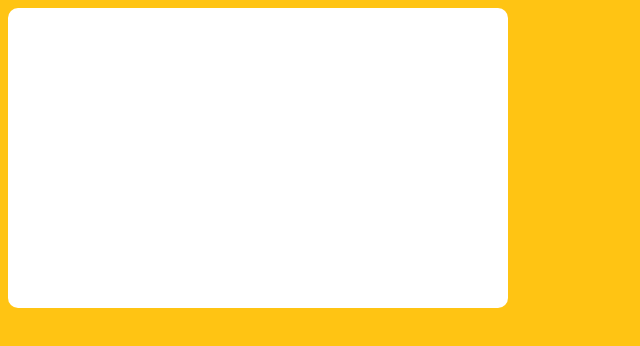
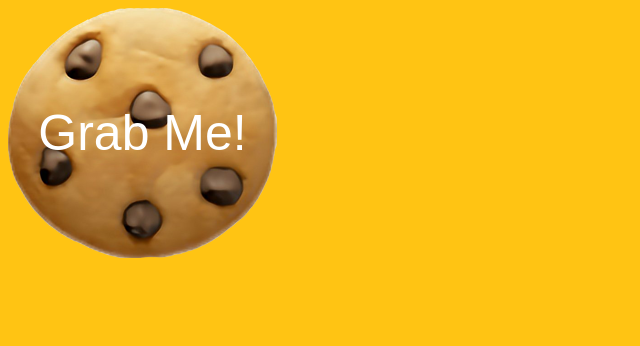
Before and after one commit to Nickchen2016/cookielearner, a plain HTML site: page app.html in a window 1280 px wide. Shown: the whole page, without its empty margins (0-640 px from the left). Drawn offline with Linux system fonts and the light colour scheme.

Commit message:
add cookie img

```diff
--- a/app.html
+++ b/app.html
@@ -13,6 +13,9 @@
 
 <body>
     <!-- <text>hello world!</text> -->
-    <div id="popup-window"></div>
+    <div id="popup-window">
+      <text id="drag">Grab Me!</text>
+      <img src="./assert/cookie.png"/>
+    </div>
 </body>
 </html>
--- a/style.css
+++ b/style.css
@@ -2,16 +2,23 @@ body {
     background-color: rgba(255,196,19,1);
     width: 100%;
     height: 100%;
-    /* display: flex;
-    align-items: center;
-    justify-content: center; */
 }
 
 #popup-window {
+    display: flex;
+    align-items: center;
+    justify-content: center;
     position: absolute;
     cursor: move;
-    width: 500px;
+    /* width: 500px;
     height: 300px;
-    border-radius: 10px;
-    background-color: white;
+    border-radius: 10px; */
+    /* background-color: white; */
+    font-family: sans-serif;
+    font-size: 50px;
+    color: white;
 }
+
+#drag {
+    position: absolute;
+}
```
Also changed, not shown: assert/cookie.png (added).
